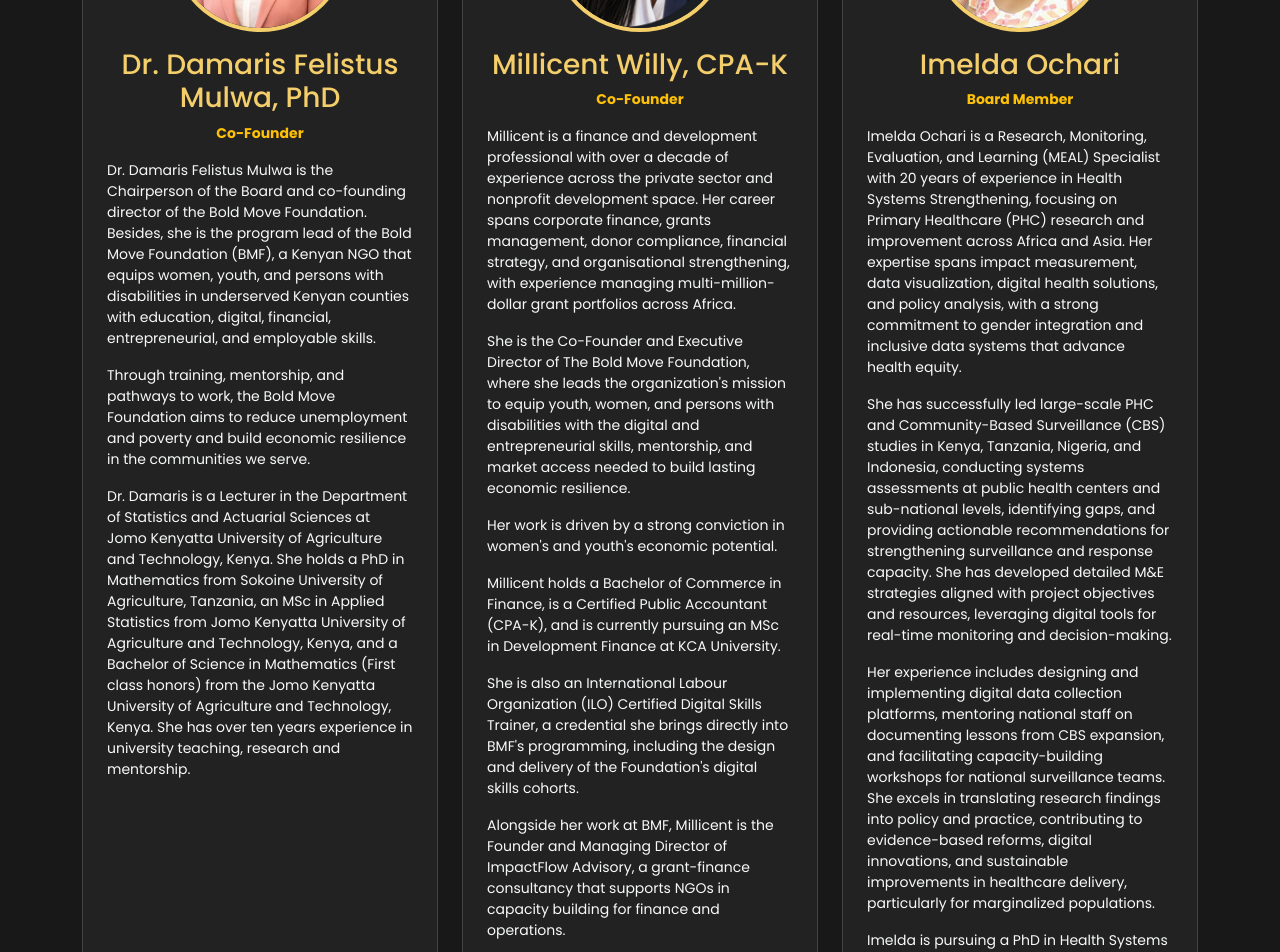
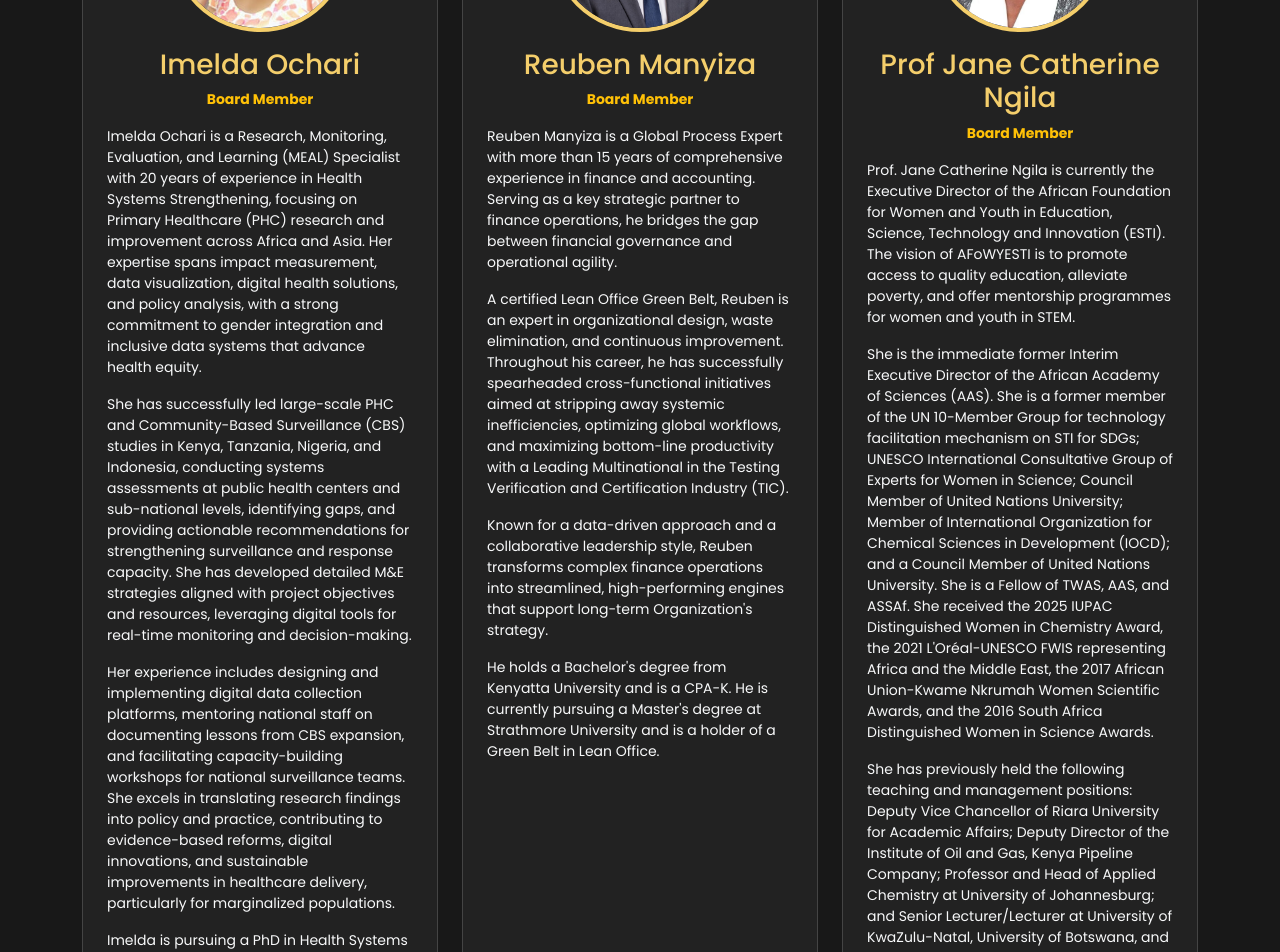
Before and after one commit to hermiMAB/The-bold-move-foundation, a Next.js app: page /about in a window 1280 px wide. Shown: the part 2880-3832 px from the top of the page. Built offline with nearby package versions, Linux system fonts and the light colour scheme.

Commit message:
refactor: remove Damaris and Millicent from Board section on About page

```diff
--- a/app/about/page.tsx
+++ b/app/about/page.tsx
@@ -156,54 +156,6 @@ export default function About() {
           <div className="row g-4 justify-content-center">
             <div className="col-lg-4 col-md-6">
               <div className="team-card text-light p-4">
-                <img src="/images/damaris.jpg" alt="Dr. Damaris Felistus Mulwa" className="team-photo mb-3" />
-                <h3 style={{ color: "#F4CE6B" }}>Dr. Damaris Felistus Mulwa, PhD</h3>
-                <p className="text-warning fw-bold small mb-3">Co-Founder</p>
-                <div className="small text-start">
-                  <p className="mb-3">
-                    Dr. Damaris Felistus Mulwa is the Chairperson of the Board and co-founding director of the Bold Move Foundation. Besides, she is the program lead of the Bold Move Foundation (BMF), a Kenyan NGO that equips women, youth, and persons with disabilities in underserved Kenyan counties with education, digital, financial, entrepreneurial, and employable skills.
-                  </p>
-                  <p className="mb-3">
-                    Through training, mentorship, and pathways to work, the Bold Move Foundation aims to reduce unemployment and poverty and build economic resilience in the communities we serve.
-                  </p>
-                  <p className="mb-0">
-                    Dr. Damaris is a Lecturer in the Department of Statistics and Actuarial Sciences at Jomo Kenyatta University of Agriculture and Technology, Kenya. She holds a PhD in Mathematics from Sokoine University of Agriculture, Tanzania, an MSc in Applied Statistics from Jomo Kenyatta University of Agriculture and Technology, Kenya, and a Bachelor of Science in Mathematics (First class honors) from the Jomo Kenyatta University of Agriculture and Technology, Kenya. She has over ten years experience in university teaching, research and mentorship.
-                  </p>
-                </div>
-              </div>
-            </div>
-            <div className="col-lg-4 col-md-6">
-              <div className="team-card text-light p-4">
-                <img src="/images/millicent.jpg" alt="Millicent Willy" className="team-photo mb-3" />
-                <h3 style={{ color: "#F4CE6B" }}>Millicent Willy, CPA-K</h3>
-                <p className="text-warning fw-bold small mb-3">Co-Founder</p>
-                <div className="small text-start">
-                  <p className="mb-3">
-                    Millicent is a finance and development professional with over a decade of experience across the private sector and nonprofit development space. Her career spans corporate finance, grants management, donor compliance, financial strategy, and organisational strengthening, with experience managing multi-million-dollar grant portfolios across Africa.
-                  </p>
-                  <p className="mb-3">
-                    She is the Co-Founder and Executive Director of The Bold Move Foundation, where she leads the organization's mission to equip youth, women, and persons with disabilities with the digital and entrepreneurial skills, mentorship, and market access needed to build lasting economic resilience.
-                  </p>
-                  <p className="mb-3">
-                    Her work is driven by a strong conviction in women's and youth's economic potential.
-                  </p>
-                  <p className="mb-3">
-                    Millicent holds a Bachelor of Commerce in Finance, is a Certified Public Accountant (CPA-K), and is currently pursuing an MSc in Development Finance at KCA University.
-                  </p>
-                  <p className="mb-3">
-                    She is also an International Labour Organization (ILO) Certified Digital Skills Trainer, a credential she brings directly into BMF's programming, including the design and delivery of the Foundation's digital skills cohorts.
-                  </p>
-                  <p className="mb-3">
-                    Alongside her work at BMF, Millicent is the Founder and Managing Director of ImpactFlow Advisory, a grant-finance consultancy that supports NGOs in capacity building for finance and operations.
-                  </p>
-                  <p className="mb-0">
-                    Across both organizations, she is focused on building programs and partnerships that start where the need is greatest and connect directly to real, sustainable impact.
-                  </p>
-                </div>
-              </div>
-            </div>
-            <div className="col-lg-4 col-md-6">
-              <div className="team-card text-light p-4">
                 <img src="/images/imelda.png" alt="Imelda Ochari" className="team-photo mb-3" />
                 <h3 style={{ color: "#F4CE6B" }}>Imelda Ochari</h3>
                 <p className="text-warning fw-bold small mb-3">Board Member</p>
```
